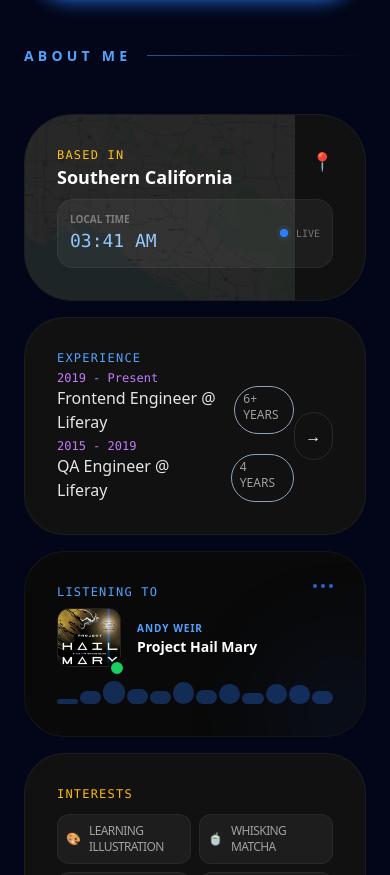
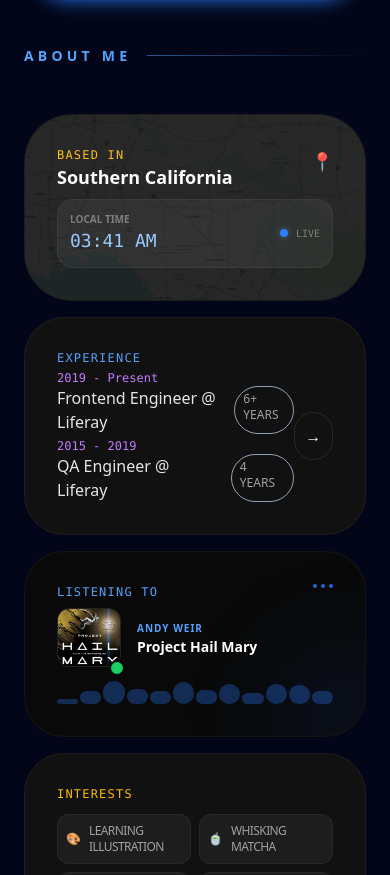
Before and after one commit to oliv-yu/oliv-yu.github.io, a Next.js app: page / in a window 390 px wide. Shown: the part 2755-3630 px from the top of the page. Built offline with nearby package versions, Linux system fonts and the light colour scheme.

Commit message:
Fix some dimensions

```diff
--- a/app/second/Location.tsx
+++ b/app/second/Location.tsx
@@ -26,7 +26,7 @@ export default function Location() {
         alt="Map of SoCal"
         src="/images/map.png"
         height={180}
-        width={270}
+        width={350}
       />
 
       <div className="flex flex-col justify-between h-full w-full">
--- a/app/second/Page.tsx
+++ b/app/second/Page.tsx
@@ -134,7 +134,7 @@ export default function Page() {
             <JumpGame />
           </div>
 
-          <div className="md:col-span-4 md:row-span-2" />
+          <div className="md:col-span-4 md:row-span-1" />
 
           <footer className="md:col-span-4 md:row-span-2 py-24 flex flex-col items-center justify-center border-t border-white/5">
             <p className="text-blue-400 font-mono text-xs uppercase tracking-[0.3em] mb-8">
```
